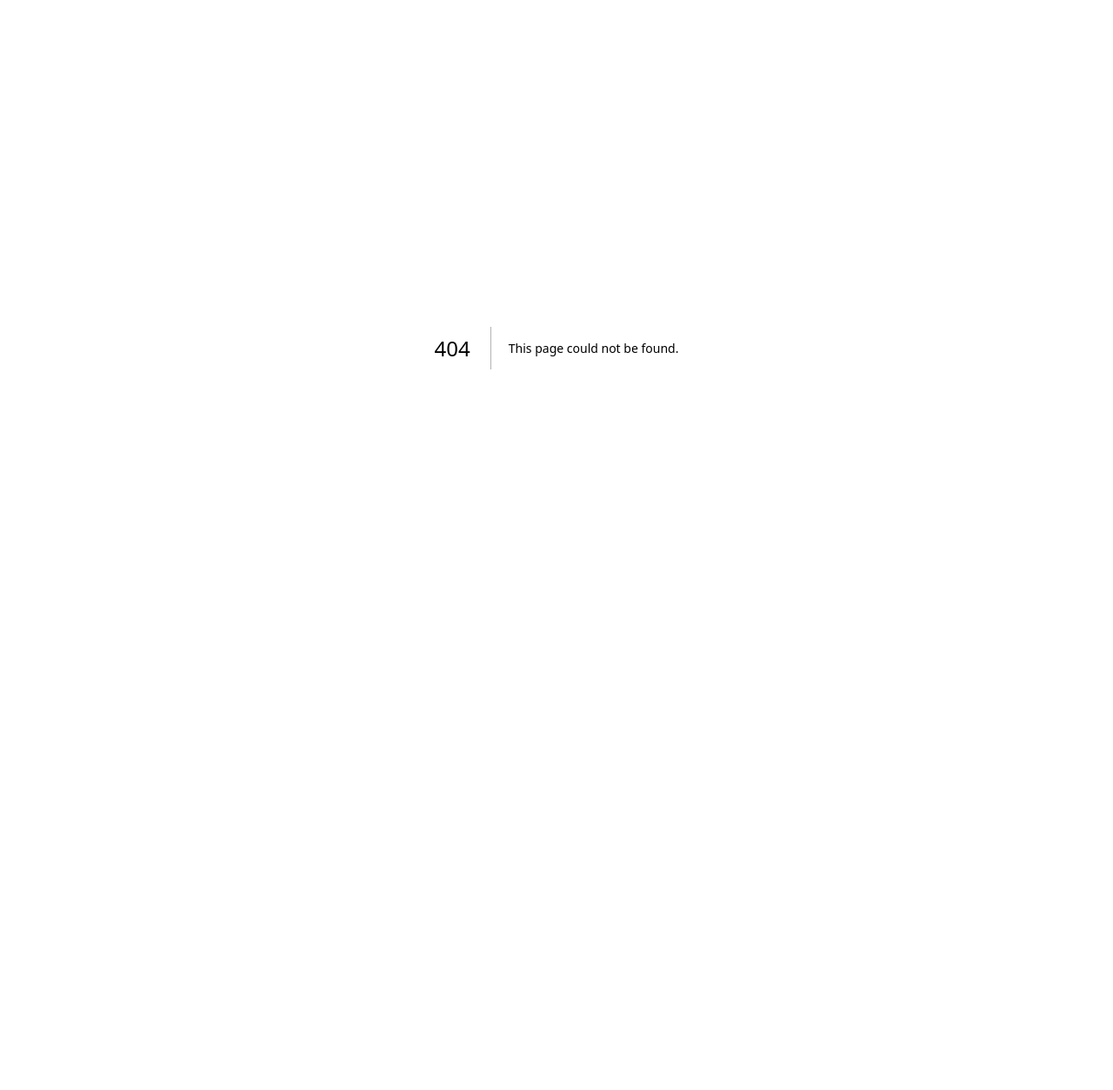
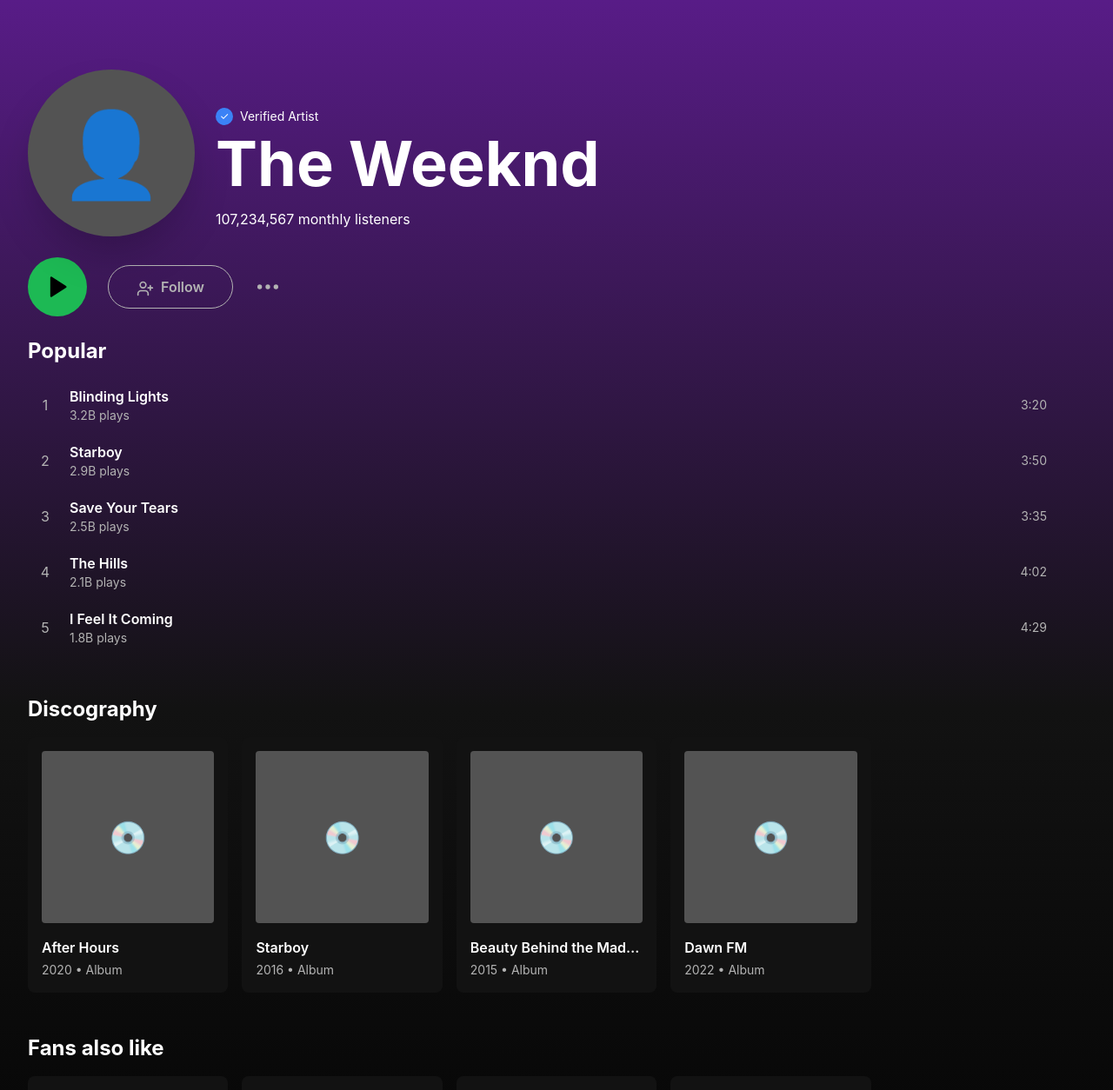
Before and after one commit to billsusanto/spotify-clone, a Next.js app: page /artist/1 in a window 1280 px wide. Before the commit this address had no page. Shown: the top 1254 px of the page at 87% size. Before the commit the page ends 800 px from the top, so only its background shows below. Built offline with nearby package versions, Linux system fonts and the light colour scheme.

Commit message:
feat: add Artist page with popular tracks and albums

```diff
--- /dev/null
+++ b/src/app/artist/[id]/page.tsx
@@ -0,0 +1,167 @@
+'use client';
+
+import React, { useState } from 'react';
+import { Play, MoreHorizontal, UserPlus } from 'lucide-react';
+import Link from 'next/link';
+import { useParams } from 'next/navigation';
+
+export default function ArtistPage() {
+  const params = useParams();
+  const [isFollowing, setIsFollowing] = useState(false);
+
+  // Mock data - in real app, fetch based on params.id
+  const artist = {
+    id: params.id,
+    name: 'The Weeknd',
+    monthlyListeners: '107,234,567',
+    verified: true,
+  };
+
+  const popularTracks = [
+    { id: 1, title: 'Blinding Lights', plays: '3.2B', duration: '3:20' },
+    { id: 2, title: 'Starboy', plays: '2.9B', duration: '3:50' },
+    { id: 3, title: 'Save Your Tears', plays: '2.5B', duration: '3:35' },
+    { id: 4, title: 'The Hills', plays: '2.1B', duration: '4:02' },
+    { id: 5, title: 'I Feel It Coming', plays: '1.8B', duration: '4:29' },
+  ];
+
+  const albums = [
+    { id: 1, name: 'After Hours', year: '2020', type: 'Album' },
+    { id: 2, name: 'Starboy', year: '2016', type: 'Album' },
+    { id: 3, name: 'Beauty Behind the Madness', year: '2015', type: 'Album' },
+    { id: 4, name: 'Dawn FM', year: '2022', type: 'Album' },
+  ];
+
+  const relatedArtists = [
+    { id: 1, name: 'Drake', type: 'Artist' },
+    { id: 2, name: 'Post Malone', type: 'Artist' },
+    { id: 3, name: 'Travis Scott', type: 'Artist' },
+    { id: 4, name: 'Frank Ocean', type: 'Artist' },
+  ];
+
+  return (
+    <div className="flex-1 bg-gradient-to-b from-purple-900 via-spotify-darkgray to-black overflow-y-auto pb-32 lg:pb-24">
+      {/* Artist Header */}
+      <div className="relative px-4 sm:px-6 lg:px-8 pt-16 sm:pt-20 pb-6">
+        <div className="flex items-end gap-4 sm:gap-6">
+          {/* Artist Image */}
+          <div className="w-32 h-32 sm:w-48 sm:h-48 bg-spotify-gray rounded-full flex-shrink-0 flex items-center justify-center text-6xl sm:text-8xl shadow-2xl">
+            👤
+          </div>
+
+          {/* Artist Info */}
+          <div className="flex-1 pb-2">
+            {artist.verified && (
+              <div className="flex items-center gap-2 mb-2">
+                <div className="w-5 h-5 bg-blue-500 rounded-full flex items-center justify-center">
+                  <span className="text-white text-xs">✓</span>
+                </div>
+                <span className="text-sm text-white">Verified Artist</span>
+              </div>
+            )}
+            <h1 className="text-4xl sm:text-6xl lg:text-7xl font-bold mb-4">{artist.name}</h1>
+            <p className="text-sm sm:text-base text-white">{artist.monthlyListeners} monthly listeners</p>
+          </div>
+        </div>
+      </div>
+
+      {/* Action Buttons */}
+      <div className="px-4 sm:px-6 lg:px-8 pb-6 flex items-center gap-4 sm:gap-6">
+        <button className="bg-spotify-green text-black rounded-full p-4 sm:p-5 hover:scale-105 transition">
+          <Play size={24} className="sm:w-7 sm:h-7 fill-current" />
+        </button>
+        <button
+          onClick={() => setIsFollowing(!isFollowing)}
+          className={`px-6 sm:px-8 py-2 sm:py-3 rounded-full border text-sm sm:text-base font-semibold transition ${
+            isFollowing
+              ? 'border-white text-white hover:scale-105'
+              : 'border-spotify-lightgray text-spotify-lightgray hover:border-white hover:text-white hover:scale-105'
+          }`}
+        >
+          <UserPlus size={20} className="inline mr-2" />
+          {isFollowing ? 'Following' : 'Follow'}
+        </button>
+        <button className="text-spotify-lightgray hover:text-white transition">
+          <MoreHorizontal size={32} />
+        </button>
+      </div>
+
+      <div className="px-4 sm:px-6 lg:px-8 space-y-8 sm:space-y-12">
+        {/* Popular Tracks */}
+        <div>
+          <h2 className="text-xl sm:text-2xl font-bold mb-4">Popular</h2>
+          <div className="space-y-1">
+            {popularTracks.map((track, index) => (
+              <div
+                key={track.id}
+                className="group flex items-center gap-3 sm:gap-4 p-2 hover:bg-spotify-gray/50 rounded transition cursor-pointer"
+              >
+                <span className="text-spotify-lightgray group-hover:text-white w-6 text-center text-sm sm:text-base">
+                  {index + 1}
+                </span>
+                <div className="flex-1 min-w-0">
+                  <h3 className="font-semibold truncate text-sm sm:text-base">{track.title}</h3>
+                  <p className="text-xs sm:text-sm text-spotify-lightgray">{track.plays} plays</p>
+                </div>
+                <span className="text-xs sm:text-sm text-spotify-lightgray">{track.duration}</span>
+                <button className="opacity-0 group-hover:opacity-100 text-spotify-lightgray hover:text-white transition">
+                  <MoreHorizontal size={20} />
+                </button>
+              </div>
+            ))}
+          </div>
+        </div>
+
+        {/* Discography */}
+        <div>
+          <h2 className="text-xl sm:text-2xl font-bold mb-4">Discography</h2>
+          <div className="grid grid-cols-2 sm:grid-cols-3 lg:grid-cols-4 xl:grid-cols-5 gap-3 sm:gap-4">
+            {albums.map((album) => (
+              <Link
+                key={album.id}
+                href={`/album/${album.id}`}
+                className="bg-spotify-darkgray p-3 sm:p-4 rounded-lg hover:bg-spotify-gray transition cursor-pointer group"
+              >
+                <div className="relative mb-3 sm:mb-4">
+                  <div className="bg-spotify-gray aspect-square rounded flex items-center justify-center text-3xl sm:text-4xl">
+                    💿
+                  </div>
+                  <button className="absolute bottom-2 right-2 bg-spotify-green rounded-full p-2 sm:p-3 shadow-lg opacity-0 group-hover:opacity-100 transform translate-y-2 group-hover:translate-y-0 transition-all">
+                    <Play size={16} className="sm:w-5 sm:h-5 fill-current text-black" />
+                  </button>
+                </div>
+                <h3 className="font-semibold mb-1 truncate text-sm sm:text-base">{album.name}</h3>
+                <p className="text-xs sm:text-sm text-spotify-lightgray">{album.year} • {album.type}</p>
+              </Link>
+            ))}
+          </div>
+        </div>
+
+        {/* Related Artists */}
+        <div>
+          <h2 className="text-xl sm:text-2xl font-bold mb-4">Fans also like</h2>
+          <div className="grid grid-cols-2 sm:grid-cols-3 lg:grid-cols-4 xl:grid-cols-5 gap-3 sm:gap-4">
+            {relatedArtists.map((relArtist) => (
+              <Link
+                key={relArtist.id}
+                href={`/artist/${relArtist.id}`}
+                className="bg-spotify-darkgray p-3 sm:p-4 rounded-lg hover:bg-spotify-gray transition cursor-pointer group"
+              >
+                <div className="relative mb-3 sm:mb-4">
+                  <div className="bg-spotify-gray aspect-square rounded-full flex items-center justify-center text-3xl sm:text-4xl">
+                    👤
+                  </div>
+                  <button className="absolute bottom-2 right-2 bg-spotify-green rounded-full p-2 sm:p-3 shadow-lg opacity-0 group-hover:opacity-100 transform translate-y-2 group-hover:translate-y-0 transition-all">
+                    <Play size={16} className="sm:w-5 sm:h-5 fill-current text-black" />
+                  </button>
+                </div>
+                <h3 className="font-semibold mb-1 truncate text-sm sm:text-base">{relArtist.name}</h3>
+                <p className="text-xs sm:text-sm text-spotify-lightgray">{relArtist.type}</p>
+              </Link>
+            ))}
+          </div>
+        </div>
+      </div>
+    </div>
+  );
+}
```
